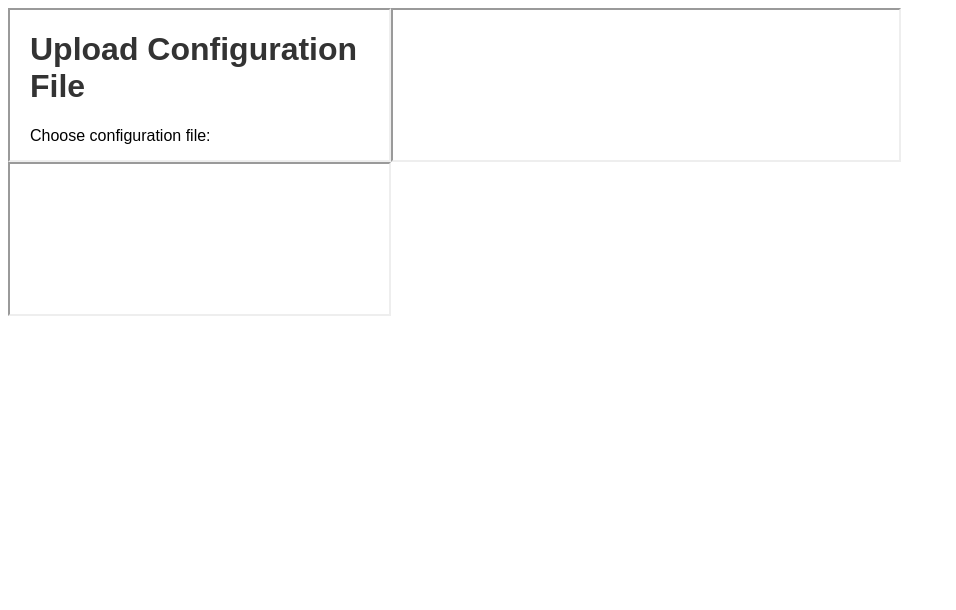
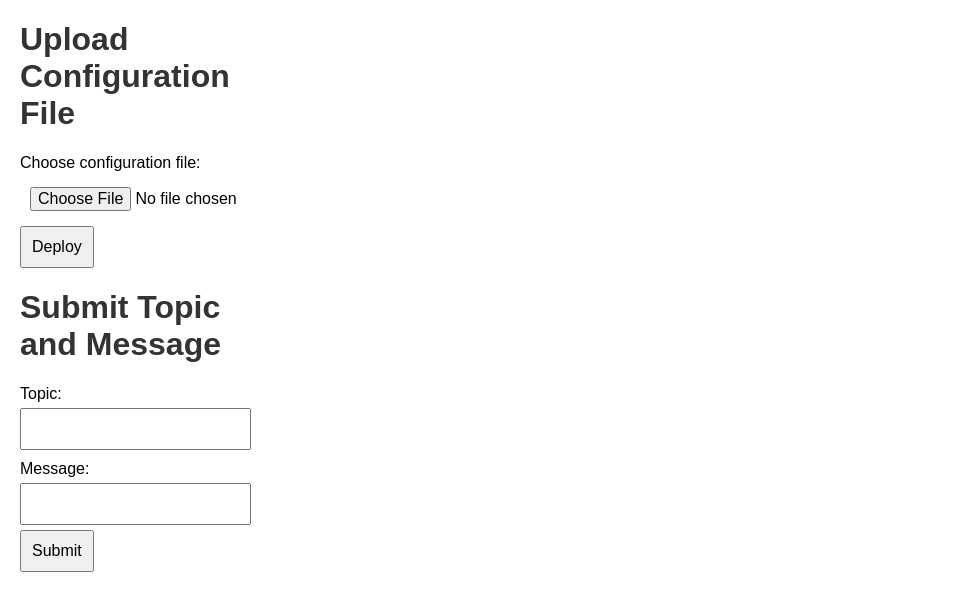
Before and after one commit to fivetix/BiuJavaProject, a plain HTML site: page codingProject/html_files/index.html in a window 1280 px wide. Shown: the whole page, without its empty margins (0-956 px from the left). Drawn offline with Linux system fonts and the light colour scheme.

Commit message:
Update index.html

```diff
--- a/codingProject/html_files/index.html
+++ b/codingProject/html_files/index.html
@@ -3,10 +3,34 @@
 <head>
     <meta charset="UTF-8">
     <title>Index</title>
+    <style>
+        body, html {
+            margin: 0;
+            padding: 0;
+            height: 100%;
+            display: flex;
+            flex-direction: row;
+        }
+        iframe {
+            border: none;
+        }
+        #formFrame {
+            width: 30%;
+            height: 100%;
+        }
+        #graphFrame {
+            width: 40%;
+            height: 100%;
+        }
+        #tableFrame {
+            width: 30%;
+            height: 100%;
+        }
+    </style>
 </head>
 <body>
-    <iframe src="form.html" name="formFrame" style="width: 30%; height: 100%; float: left;"></iframe>
-    <iframe src="temp.html" name="graphFrame" style="width: 40%; height: 100%; float: left;"></iframe>
-    <iframe src="temp.html" name="tableFrame" style="width: 30%; height: 100%; float: left;"></iframe>
+    <iframe src="form.html" id="formFrame" name="formFrame"></iframe>
+    <iframe src="temp.html" id="graphFrame" name="graphFrame"></iframe>
+    <iframe src="temp.html" id="tableFrame" name="tableFrame"></iframe>
 </body>
 </html>
```
